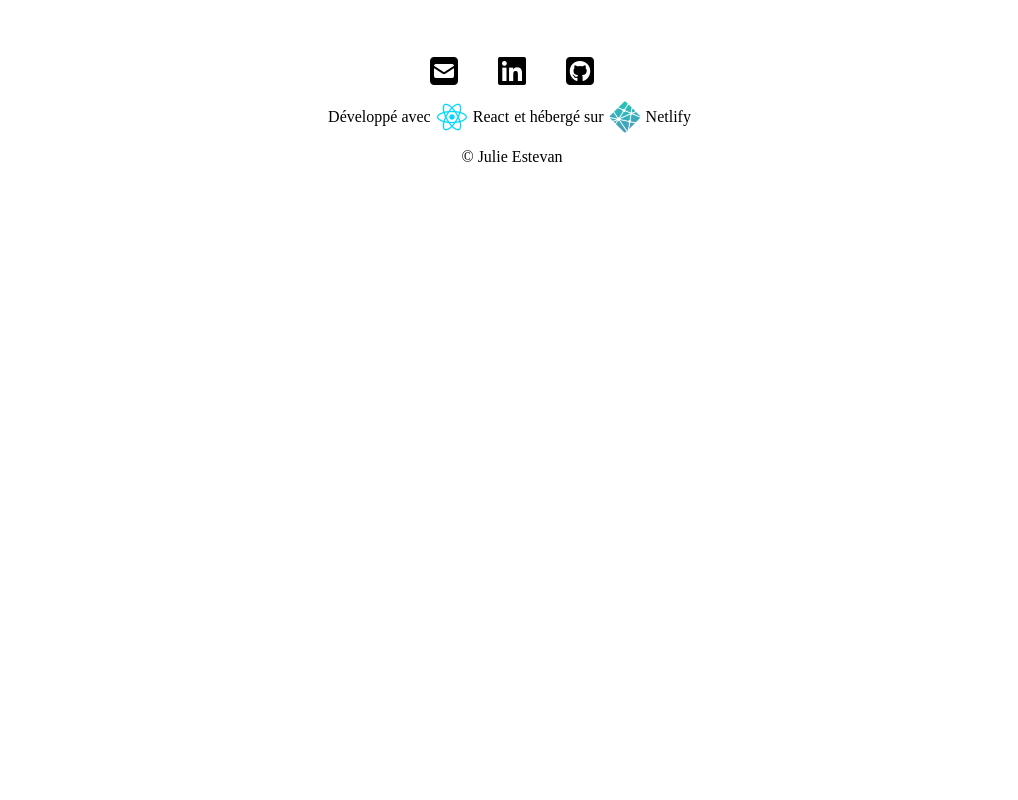
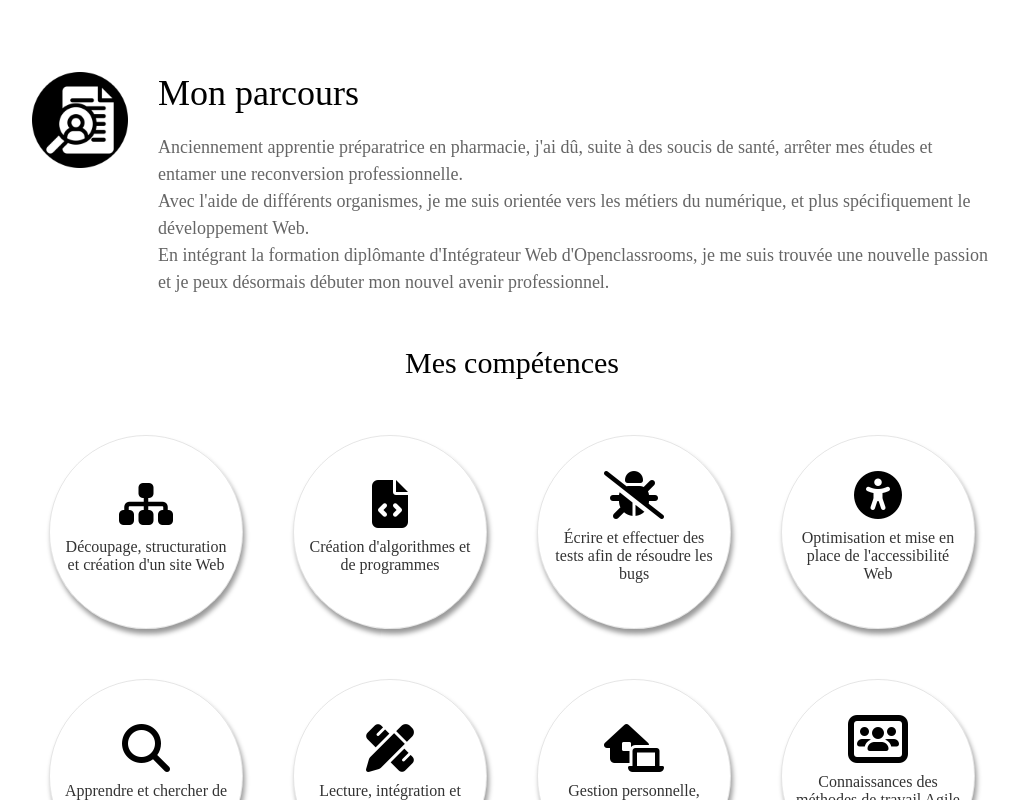
Before and after one commit to JulieEstevan/Portfilio, a React (Create React App) app: page / in a window 1280 px wide. Shown: the part 600-1400 px from the top of the page, without its empty margins (128-1146 px from the left). Before the commit the page ends 800 px from the top, so only its background shows below. Built offline with nearby package versions, Linux system fonts and the light colour scheme.

Commit message:
adding about section with competence component

```diff
--- a/src/components/About.jsx
+++ b/src/components/About.jsx
@@ -1,8 +1,74 @@
+import styled from "styled-components"
+import Competence from "./Competence"
+import ResumeIcon from "../assets/images/cv-logo-black.webp"
+
+const Section = styled.section`
+    margin: 100px 80px;
+    display: flex;
+    flex-direction: column;
+    gap: 50px;
+`
+const Presentation = styled.div`
+    display: flex;
+    align-items: flex-start;
+    gap: 30px;
+`
+const Icon = styled.img`
+    width: 6rem;
+`
+const TitleResume = styled.h2`
+    margin: 0 0 20px 0;
+    font-size: 36px;
+    font-weight: 400;
+`
+const Text = styled.p`
+    font-size: 18px;
+    opacity: 60%;
+    line-height: 1.5;
+`
+const Title = styled.h3`
+    margin: 0 0 5px 0;
+    font-size: 30px;
+    font-weight: 300;
+    text-align: center;
+`
+const CompetencesWrapper = styled.div`
+    display: flex;
+    flex-wrap: wrap;
+    justify-content: center;
+    gap: 50px;
+`
+
 function About() {
     return(
-        <section>
-
-        </section>
+        <Section>
+            <Presentation>
+                <Icon src={ResumeIcon} alt="Icon CV" />
+                <div>
+                    <TitleResume>Mon parcours</TitleResume>
+                    <Text>
+                        Anciennement apprentie préparatrice en pharmacie, j'ai dû, suite à des soucis de santé,
+                        arrêter mes études et entamer une reconversion professionnelle.<br/>
+                        Avec l'aide de différents organismes, je me suis orientée vers les métiers du numérique,
+                        et plus spécifiquement le développement Web.<br/>
+                        En intégrant la formation diplômante d'Intégrateur Web d'Openclassrooms,
+                        je me suis trouvée une nouvelle passion et je peux désormais débuter
+                        mon nouvel avenir professionnel.
+                    </Text>
+                </div>
+            </Presentation>
+            <Title>Mes compétences</Title>
+            <CompetencesWrapper>
+                <Competence icon="fa-solid fa-sitemap fa-3x" text="Découpage, structuration et création d'un site Web" />
+                <Competence icon="fa-solid fa-file-code fa-3x" text="Création d'algorithmes et de programmes" />
+                <Competence icon="fa-solid fa-bug-slash fa-3x" text="Écrire et effectuer des tests afin de résoudre les bugs" />
+                <Competence icon="fa-solid fa-universal-access fa-3x" text="Optimisation et mise en place de l'accessibilité Web" />
+                <Competence icon="fa-solid fa-magnifying-glass fa-3x" text="Apprendre et chercher de nouvelles technologies" />
+                <Competence icon="fa-solid fa-pen-ruler fa-3x" text="Lecture, intégration et adaptation de maquettes" />
+                <Competence icon="fa-solid fa-house-laptop fa-3x" text="Gestion personnelle, autonomie et Télétravail" />
+                <Competence icon="fa-solid fa-users-rectangle fa-3x" text="Connaissances des méthodes de travail Agile en équipe" />
+            </CompetencesWrapper>
+        </Section>
     )
 }
 
--- a/src/components/Banner.jsx
+++ b/src/components/Banner.jsx
@@ -13,7 +13,7 @@ const Title = styled.div`
     gap: 20px;
 `
 const Icon = styled.img`
-    width: 5rem;
+    width: 6rem;
 `
 const Name = styled.h1`
     margin: 0 0 5px 0;
--- /dev/null
+++ b/src/components/Competence.jsx
@@ -0,0 +1,33 @@
+import styled from "styled-components"
+
+const CompetenceBox = styled.div`
+    width: 12rem;
+    height: 12rem;
+    border: solid 1px rgba(0, 0, 0, 0.1);
+    border-radius: 50%;
+    box-shadow: 2px 5px 5px rgba(0, 0, 0, 0.4);
+    display: flex;
+    flex-direction: column;
+    align-items: center;
+    justify-content: center;
+`
+const Icon = styled.i`
+
+`
+const Text = styled.p`
+    font-size: 16px;
+    opacity: 80%;
+    text-align: center;
+    padding: 10px;
+`
+
+function Competence({ icon, text }) {
+    return(
+        <CompetenceBox>
+            <Icon className={icon}></Icon>
+            <Text>{text}</Text>
+        </CompetenceBox>
+    )
+}
+
+export default Competence
--- a/src/pages/Home.jsx
+++ b/src/pages/Home.jsx
@@ -1,5 +1,6 @@
 import styled from "styled-components"
 import Banner from "../components/Banner"
+import About from "../components/About"
 
 const MainWrapper = styled.main`
 
@@ -8,15 +9,9 @@ function Home() {
     return(
         <MainWrapper>
             <Banner />
-            <section>
-
-            </section>
-            <section>
-
-            </section>
-            <section>
-
-            </section>
+            <section />
+            <About />
+            <section />
         </MainWrapper>
     )
 }
```
